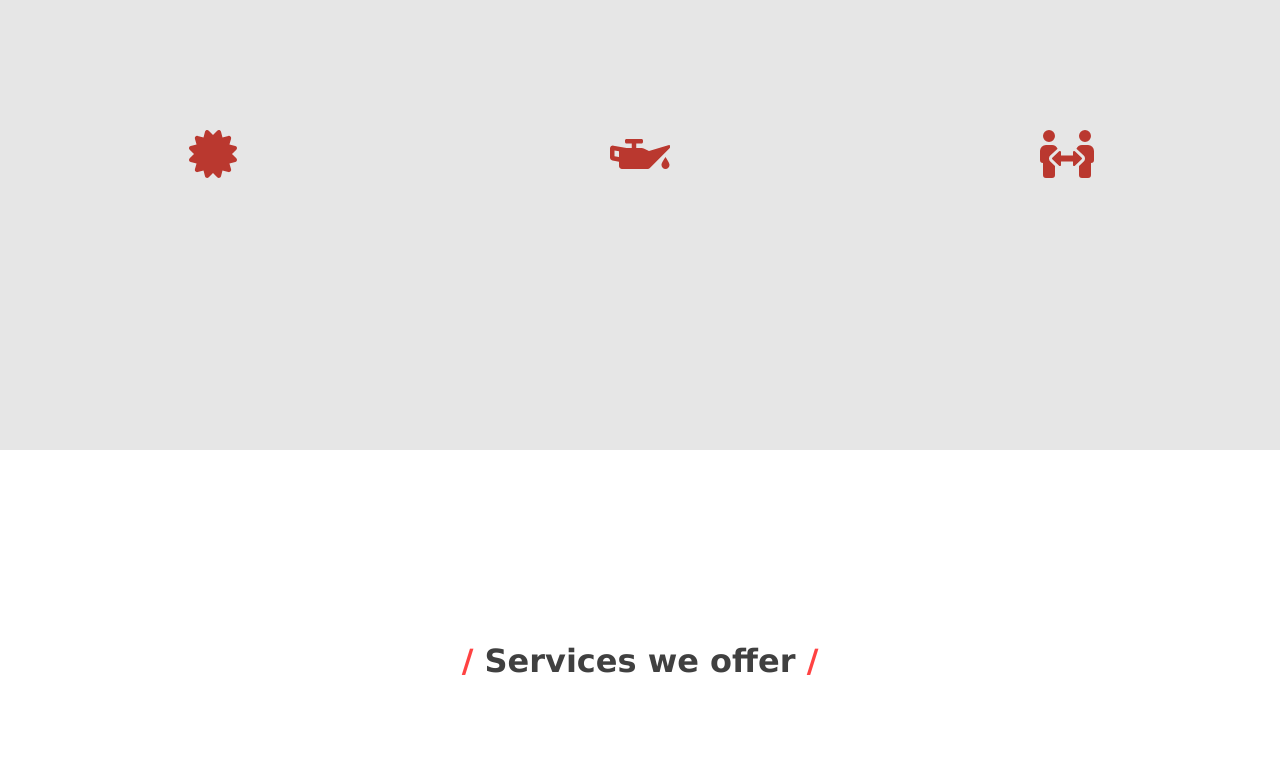
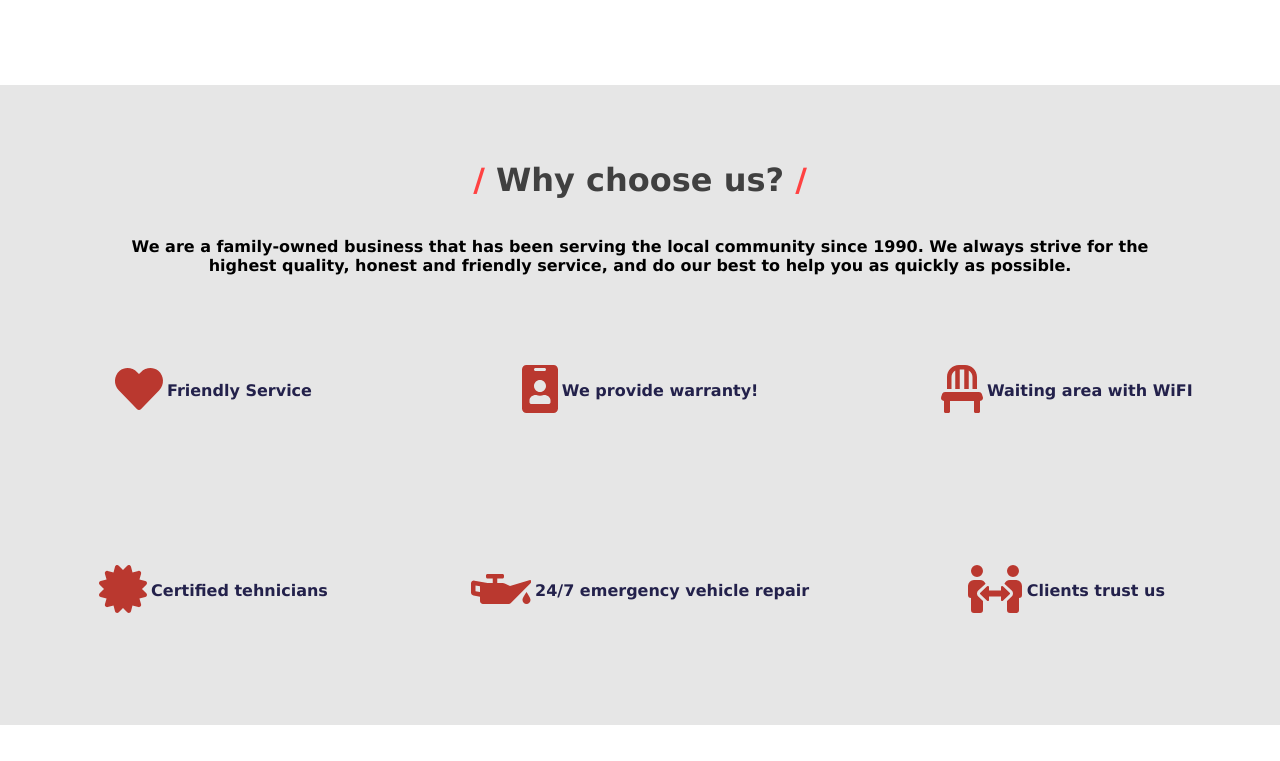
Before and after one commit to kenankaric122/carserviceweb, a React (Create React App) app: page / in a window 1280 px wide. Shown: the part 1499-2260 px from the top of the page. Built offline with nearby package versions, Linux system fonts and the light colour scheme.

Commit message:
:sparkles: new features added

```diff
--- a/src/components/Cards.jsx
+++ b/src/components/Cards.jsx
@@ -7,7 +7,7 @@ import image3 from '../assets/klima.webp';
 function Cards() {
     return (
         <div classname="cardss">
-            <h1 style={{color : "#404040", textAlign : "center", marginTop : "15%", fontWeight : "bold"}}><span>/ </span>Services we offer<span> /</span></h1>
+            <h1 style={{color : "#404040", textAlign : "center", marginTop : "10%", fontWeight : "bold"}}><span>/ </span>Services we offer<span> /</span></h1>
         <div className='cards'>
             <div className='card2'>
                 <img src={image1}/>
--- a/src/components/Choose.jsx
+++ b/src/components/Choose.jsx
@@ -1,38 +1,45 @@
 import React from 'react'
 import { FontAwesomeIcon } from '@fortawesome/react-fontawesome'
-import { faCertificate, faChair, faHeart, faIdBadge, faOilCan, faPeopleArrows } from '@fortawesome/free-solid-svg-icons'
+import { faCertificate, faChair, faHeart, faIdBadge, faOilCan, faPeopleArrows} from '@fortawesome/free-solid-svg-icons'
 import './styles/Choose.css'
 
 function Choose() {
     return (
         <div className='chs2'>
+
         <h1 style={{color : "#404040", textAlign : "center", marginTop : "10%", fontWeight : "bold", backgroundColor : "rgb(230, 230, 230)"}}><br/><br/><span>/ </span>Why choose us?<span> /</span></h1>
-        <p style={{color : "404040", textAlign : "center", marginLeft : "10%", marginRight : "10%"}}>We are a family-owned business that has been serving the local community since 1990. We always strive for the highest quality, honest and friendly service, and do our best to help you as quickly as possible.</p>
+        <p style={{color : "23214b", textAlign : "center", marginLeft : "10%", marginRight : "10%", fontWeight : "bold", marginTop : "3%"}}>We are a family-owned business that has been serving the local community since 1990. We always strive for the highest quality, honest and friendly service, and do our best to help you as quickly as possible.</p>
+
         <div className='choose'>
             <div className='icons'>
             <FontAwesomeIcon icon = {faHeart} size = '3x' color='#ba382f'></FontAwesomeIcon>
+            <p>Friendly Service</p>
             </div>
             <div className='icons'>
             <FontAwesomeIcon icon = {faIdBadge} size = '3x' color='#ba382f'></FontAwesomeIcon>
+            <p>We provide warranty!</p>
             </div>
             <div className='icons'>
             <FontAwesomeIcon icon = {faChair} size = '3x' color='#ba382f'></FontAwesomeIcon>
+            <p>Waiting area with WiFI</p>
             </div>
         </div>
 
         <div className='choose1'>
             <div className='icons'>
             <FontAwesomeIcon icon = {faCertificate} size = '3x' color='#ba382f'></FontAwesomeIcon>
+            <p>Certified tehnicians</p>
             </div>
             <div className='icons'>
             <FontAwesomeIcon icon = {faOilCan} size = '3x' color='#ba382f'></FontAwesomeIcon>
+            <p>24/7 emergency vehicle repair</p>
             </div>
             <div className='icons'>
             <FontAwesomeIcon icon = {faPeopleArrows} size = '3x' color='#ba382f'></FontAwesomeIcon>
+            <p>Clients trust us</p>
+            </div>
         </div>
 
-
-        </div>
         </div>
     )
 }
--- a/src/components/More.jsx
+++ b/src/components/More.jsx
@@ -5,7 +5,7 @@ import image from '../assets/supra.jpg'
 function More() {
     return (
         <div className='more1'>
-            <h1 style={{color : "#404040", textAlign : "center", marginTop : "15%", fontWeight : "bold"}}><span>/ </span>About car services<span> /</span></h1>
+            <h1 style={{color : "#404040", textAlign : "center", marginTop : "10%", fontWeight : "bold"}}><span>/ </span>About car services<span> /</span></h1>
         <div className='more'>
             <div className='img1'></div>
             <div className='text1'>
--- a/src/components/styles/Choose.css
+++ b/src/components/styles/Choose.css
@@ -3,10 +3,10 @@
 }
 
 .choose{
-    margin-top: 10%;
+    margin-top: 7%;
     display: flex;
     width: 100%;
-    height: 50vh;
+    height: 25vh;
     flex-direction: row;
     flex-wrap: wrap;
     align-items: center;
@@ -16,7 +16,7 @@
 .choose1{
     display: flex;
     width: 100%;
-    height: 40vh;
+    height: 20vh;
     flex-direction: row;
     flex-wrap: wrap;
     align-items: center;
@@ -24,11 +24,11 @@
 }
 
 .choose .icons{
-
     display: flex;
     height: 100%;
     flex: 10%;
     flex-direction: row;
+    text-align: center;
     justify-content: center;
 }
 
@@ -40,3 +40,35 @@
     flex-direction: row;
     justify-content: center;
 }
+
+.choose .icons p{
+    margin-left: 1%;
+    color: #23214b;
+    font-weight: bold;
+}
+
+.choose1 .icons p{
+    margin-left: 1%;
+    color: #23214b;
+    font-weight: bold;
+}
+
+@media only screen and (max-width: 600px) {
+
+    .choose1 .icons{
+        flex-direction: column;
+    }
+
+    .choose .icons{
+        flex-direction: column;
+    }
+
+    .choose{
+        flex-direction: column;
+    }
+
+    .choose1{
+        flex-direction: column;
+    }
+
+  }
--- a/src/components/styles/Gallery.css
+++ b/src/components/styles/Gallery.css
@@ -12,7 +12,7 @@
 
 .gallery .slike1{
     height: 100%;
-    flex: 50%;
+    flex: 30%;
     text-align: center;
     flex-direction: row;
     justify-content: center;
--- a/src/pages/Landing.jsx
+++ b/src/pages/Landing.jsx
@@ -13,8 +13,8 @@ const Landing = () => {
         <div>
             <Navbar/>
             <Home/>
+            <Cards/>
             <Choose/>
-            <Cards/>
             <More/>
             <Gallery/>
             <HomeContact/>
```
